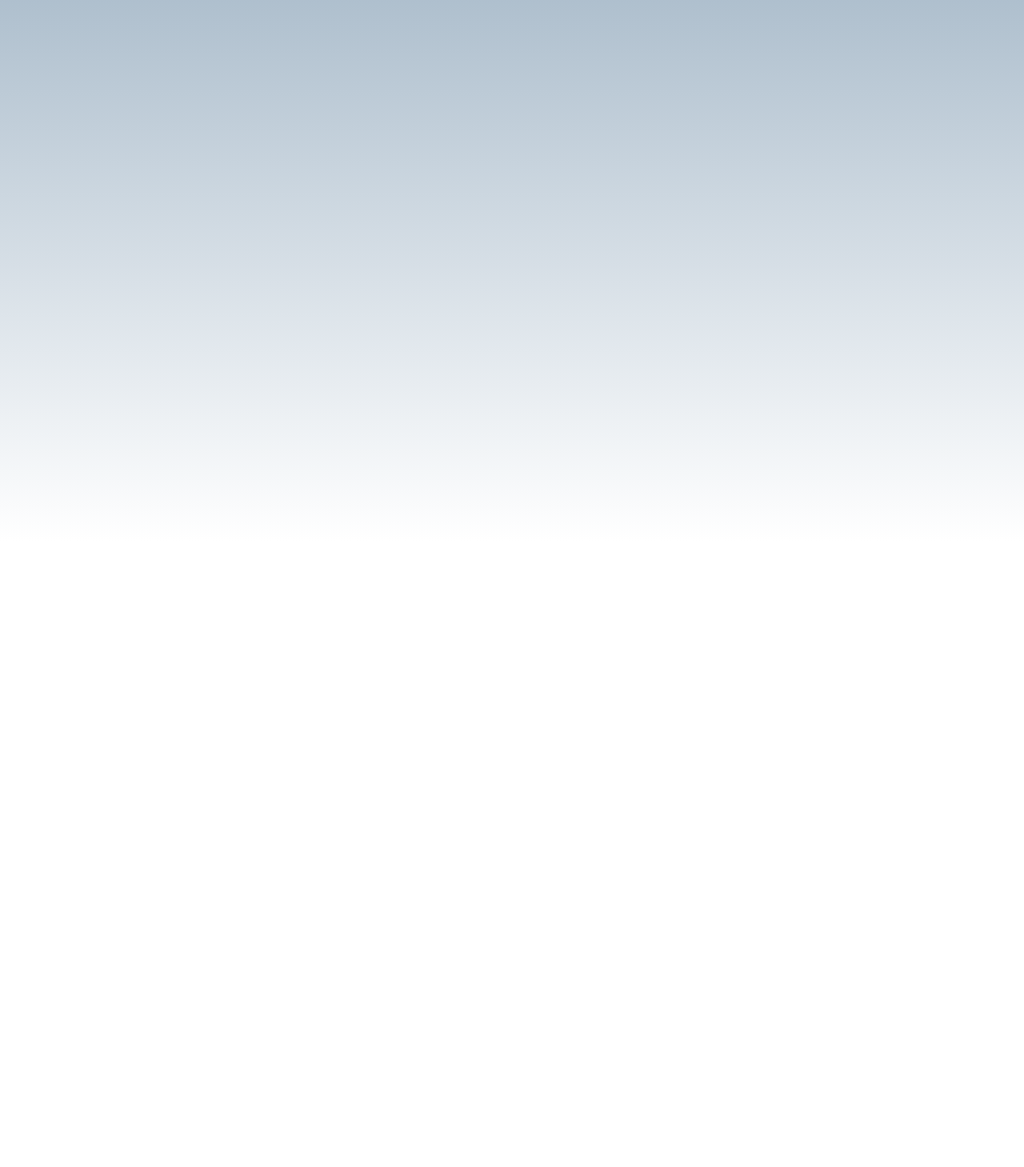
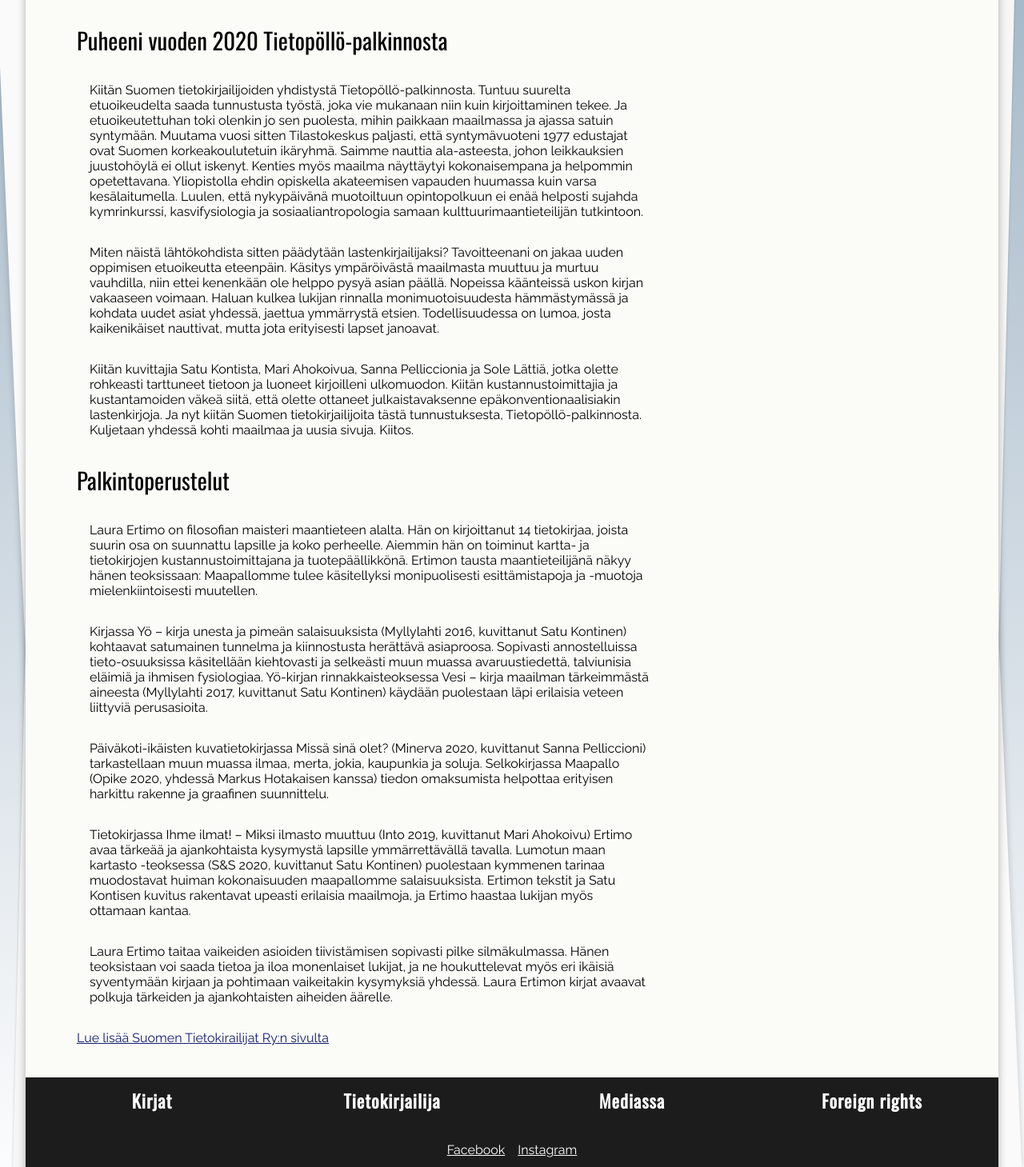
Before and after one commit to ramert/lauraertimo, a Vue app: page /tietopollo in a window 1280 px wide. Shown: the part 123-1582 px from the top of the page at 80% size. Before the commit the page ends 800 px from the top, so only its background shows below. Built offline with nearby package versions, Linux system fonts and the light colour scheme.

Commit message:
Media page and content update Tietopollo page

```diff
--- a/src/assets/styles/typography.css
+++ b/src/assets/styles/typography.css
@@ -95,3 +95,8 @@ p {
 .ingress--center {
   text-align: center;
 }
+
+a:focus {
+  outline: none;
+  box-shadow: inset 0px -1px 0 0px var(--color-blue);
+}
--- a/src/components/Navibar.vue
+++ b/src/components/Navibar.vue
@@ -5,6 +5,9 @@
     </router-link>
     <router-link to="/author" tag="button" class="button">
       <span class="h3 button-text">Tietokirjailija</span>
+    </router-link>
+    <router-link to="/media" tag="button" class="button">
+      <span class="h3 button-text">Mediassa</span>
     </router-link>
     <router-link to="/foreign" tag="button" class="button">
       <span class="h3 button-text">Foreign rights</span>
@@ -24,12 +27,12 @@ export default {
 <style lang="scss" scoped>
 .button-wrapper {
   display: block;
-  box-shadow: -2px 5px 5px -5px rgba(0,0,0,0.46);
+  border-bottom: 2px solid var(--color-blue);
   margin-bottom: calc( 12 * var(--spacing-unit));
 
   @media screen and (min-width: 768px) {
     display: grid;
-    grid-template-columns: 1fr 1fr 1fr;
+    grid-template-columns: 1fr 1fr 1fr 1fr;
     margin-bottom: calc( 18 * var(--spacing-unit));
   }
 }
@@ -91,6 +94,13 @@ export default {
 
   &:focus {
     outline: none;
+    box-shadow: inset 0px -10px 0 0px var(--color-lightblue);
+  }
+
+    &:hover {
+    color: var(--color-background2);
+    background-color: var(--color-blue);
+    box-shadow: none;
   }
 }
 
@@ -99,6 +109,7 @@ export default {
     padding: 0;
     box-shadow: none;
     margin-bottom: 0;
+    border-bottom: none;
   }
   .button {
     margin: 0;
--- a/src/router/index.js
+++ b/src/router/index.js
@@ -4,7 +4,10 @@ import Router from 'vue-router';
 import Home from '@/views/Home';
 import Books from '@/views/Books';
 import Author from '@/views/Author';
+import Media from '@/views/Media';
 import Foreign from '@/views/Foreign';
+
+import Tietopollo from '@/views/Tietopollo';
 
 // Books
 import Yo from '@/books/Yo';
@@ -52,6 +55,23 @@ const routes = [
     meta: {
       title: 'Foreign rights',
       parent: '/'
+    },
+  },
+  {
+    path: '/media',
+    name: 'Mediassa',
+    component: Media,
+    meta: {
+      title: 'Mediassa',
+      parent: '/'
+    },
+  },
+  {
+    path: '/tietopollo',
+    name: 'Tietopöllö palkinto',
+    component: Tietopollo,
+    meta: {
+      title: 'Tietopöllö-palkinto',
     },
   },
   // Books
--- a/src/views/Foreign.vue
+++ b/src/views/Foreign.vue
@@ -34,8 +34,10 @@
   import VesiImage from '@/assets/vesi/kansi.jpg';
   import YoImage from '@/assets/yo/kansi.jpg';
   import IhmeIlmatImage from '@/assets/ihmeilmat/ihme-ilmat-miksi-ilmasto-muuttuu.jpg';
+  import IhmeIlmatPuuha from '@/assets/ihme-ilmat-puuha.jpeg';
   import LumottuImage from '@/assets/lumotunmaankartasto/lumotun-maan-kartasto.jpg';
   import PikkuTietoMissaImage from '@/assets/missa-sina-olet.jpg';
+  import PikkuTietoMennaanImage from '@/assets/mennaan-piiloon.jpeg';
   import ForeignItem from '@/components/book/ForeignBookItem';
 
   Vue.component("vForeignItem", ForeignItem);
@@ -95,6 +97,10 @@
           label: "ITALY: Mondadori/Edizioni Piemme",
           link: "https://www.battelloavapore.it/libri/cose-successo-al-clima-i-cambiamenti-del-nostro-pianeta-spiegati-ai-bambini"
         },
+          {
+          label: "LATVIA: Jumava",
+          link: ""
+        },
         {
           label: "LITHUANIA: Obuolys",
           link: "https://obuolys.lt/produktas/isproteje-orai/"
@@ -109,7 +115,7 @@
         },
         {
           label: "POLAND: Amber",
-          link: ""
+          link: "http://www.wydawnictwoamber.pl/kategorie/amberek-ilustrowane-edukacyjne-ksiazki-dla-dzieci-/co-sie-dzieje-z-pogoda-dlaczego-klimat-sie-zmienia,p260624324"
         },
         {
           label: "SERBIA: Odiseja",
@@ -124,17 +130,17 @@
           link: "https://www.editorialastronave.com/item/es/437-que-clima-tan-raro/"
         },
         {
+          label: "DENMARK: Staarup & Co.",
+          link: ""
+        },
+        {
           label: "SWEDEN: Rabén & Sjögren",
           link: "http://www.rabensjogren.se/bocker/193648-virrigt-vader"
         },
         {
-          label: "TURKEY: Kolektif",
-          link: ""
-        },
-        {
           label: "UNITED STATES (North America) Skyhorse Publishing/Sky Pony Press",
           link: "https://www.skyhorsepublishing.com/sky-pony-press/9781510763623/why-does-climate-change/"
-        }
+        },
       ]
     },
     {
@@ -162,6 +168,7 @@
       ]
     },
     {
+      cover: PikkuTietoMennaanImage,
       title:"Invisible World",
       orig:"Mennään piiloon! 2021",
       link:"http://www.ahlbackagency.com/book/mini-science-invisible-world/",
@@ -170,7 +177,25 @@
           label: "FINLAND: Karisto (orig.)"
         },
         {
+          label: 'ESTONIA: Avita',
+          link: 'https://www.avita.ee/33672'
+        },
+        {
           label: "TURKEY: Yapi Kredi Publishing"
+        }
+      ]
+    },
+    {
+      cover: IhmeIlmatPuuha,
+      title:"Weird Weather! Activity Book for Climate Heroes",
+      orig:"Ihme ilmat! Koko perheen puuhakirja! 2021",
+      link:"https://www.ahlbackagency.com/book/weird-weather-activity-book-for-climate-heroes/?bookId=1023",
+      rights: [
+        {
+          label: "FINLAND: Into Kustannus (orig.)"
+        },
+        {
+          label: 'DENMARK: Staarup & Co.',
         }
       ]
     },
@@ -184,7 +209,13 @@
           label: "FINLAND: Kustantamo S&S (orig.)"
         },
         {
+          label: "POLAND: Eurograf"
+        },
+        {
           label: "RUSSIA: AST"
+        },
+        {
+          label: "TURKEY: Alfa"
         }
       ]
     },
--- a/src/views/Home.vue
+++ b/src/views/Home.vue
@@ -47,22 +47,10 @@ const news = [
         link: "/lumotunMaanKartasto"
     },
     {
-        category: 'Mediassa',
-        title: "Sirpaletiedon ajassa kirja on anarkistinen esine",
-        text: "Lue haastatteluni Sanan arvo -sarjassa.",
-        link: "https://www.sanasto.fi/sanan-arvo-sirpaletiedon-ajassa-kirja-on-anarkistinen-esine/"
-    },
-    {
         category: 'Uutta',
         title: "Yhteistyötä Teatteri Ilmi Ö:n kanssa",
         text: "Teatteri Ilmi Ö tarttuu haasteeseen ja luo tietokirjan pohjalta osallistavan esityksen koululaisille. Laura on mukana sekä esityksen rakentamisessa että lavalla.",
         link: "https://www.teatteri-ilmio.fi/nosto/ihme-ilmat-forumteatteriesitys-2/"
-    },
-    {
-        category: 'Mediassa',
-        title: "Lumotun maan kartastossa Irvikissa törmää galaksiin",
-        text: "Kai Vaijärvi esittelee ja arvioi laajasti tuotantoani Lastenkulttuurin vinkkarissa.",
-        link: "http://karivaijarvi.blogspot.com/2020/09/lumotun-maan-kartastossa-irvikissa.html"
     }
 ]
 
--- /dev/null
+++ b/src/views/Media.vue
@@ -0,0 +1,77 @@
+<template>
+  <vPage>
+    <vNews :newsData="content" color="blue" bookPage="true" />
+  </vPage>
+</template>
+
+<script>
+import Vue from 'vue';
+
+const content = [
+    {
+        category: 'Haastattelu',
+        title: "Sirpaletiedon ajassa kirja on anarkistinen esine",
+        text: "Lue haastatteluni Sanan arvo -sarjassa.",
+        link: "https://www.sanasto.fi/sanan-arvo-sirpaletiedon-ajassa-kirja-on-anarkistinen-esine/"
+    },
+    {
+        category: 'Palkinto',
+        title: "Ihme ilmat on mielestäni edelleen yksi käyttökelpoisimmista ja todella monen ikäisille lapsille ja nuorille sopiva perusteos ilmastonmuutoksesta." ,
+        text: "Päivi Heikkilä-Halttunen onnittelee Tietopöllö-palkinnosta Lastenkirjahyllyssä.",
+        link: "https://lastenkirjahylly.blogspot.com/2020/12/tietopollo-palkinto-laura-ertimolle.html"
+    },
+       {
+        category: 'Palkinto',
+        title: 'Tietopöllö-palkinto 2020',
+        text: "Laura Ertimon kirjat avaavat polkuja tärkeiden ja ajankohtaisten aiheiden äärelle. Suomen tietokirjailijoiden yhdistys myönsi Lauralle vuoden 2020 Tietopöllö-palkinnon.",
+        link: '/tietopollo'
+    },
+    {
+        category: 'Joulukalenteri',
+        title: "Kukapa ei toivoisi valkoista joulua.",
+        text: "Lue Lauran Lumi-tarina Lastenkirjainstituutin joulukalenterin luukusta 7.",
+        link: "https://lukemo.fi/joulukalenteri-2020-luukku-7/"
+    },
+    {
+        category: 'Blogi',
+        title: "Lumotun maan kartastossa Irvikissa törmää galaksiin",
+        text: "Kai Vaijärvi esittelee ja arvioi laajasti tuotantoani Lastenkulttuurin vinkkarissa.",
+        link: "http://karivaijarvi.blogspot.com/2020/09/lumotun-maan-kartastossa-irvikissa.html"
+    },
+    {
+        category: 'Yhteystietoja',
+        title: "Kirjailijasivut sosiaalisessa mediassa",
+        text: "Löydät ajankohtaisia asioita ja kirja-arvosteluja Facebook-sivultani ja kuvitettuja hetkiä kirjailija-arjesta Instagramista. Some-tilien kautta saat minuun suoran yhteyden.",
+        link: [
+          {
+            name: 'Facebook',
+            link: "https://www.facebook.com/lauraertimokirjailija"
+          },
+          {
+            name: "Instagram",
+            link: "https://www.instagram.com/lauraertimo/"
+          }
+        ]
+    },
+];
+export default {
+  name: 'Media',
+  data() {
+    return {
+      content
+    }
+  }
+}
+</script>
+
+<style lang="scss" scoped>
+.author {
+  margin-top: calc(4* var(--spacing-unit));
+  background: var(--color-light-brown);
+}
+.some-list-element {
+  display: grid;
+  grid-template-columns: 50px 2fr;
+  gap: var(--spacing-unit);
+}
+</style>
--- /dev/null
+++ b/src/views/TietoPollo.vue
@@ -0,0 +1,35 @@
+<template>
+ <vPage>
+    <section class="author row row-9-3">
+        <div>
+            <h2 class="h2">Puheeni vuoden 2020 Tietopöllö-palkinnosta</h2>
+            <vParagraph>
+              Kiitän Suomen tietokirjailijoiden yhdistystä Tietopöllö-palkinnosta. Tuntuu suurelta etuoikeudelta saada tunnustusta työstä, joka vie mukanaan niin kuin kirjoittaminen tekee. Ja etuoikeutettuhan toki olenkin jo sen puolesta, mihin paikkaan maailmassa ja ajassa satuin syntymään. Muutama vuosi sitten Tilastokeskus paljasti, että syntymävuoteni 1977 edustajat ovat Suomen korkeakoulutetuin ikäryhmä. Saimme nauttia ala-asteesta, johon leikkauksien juustohöylä ei ollut iskenyt. Kenties myös maailma näyttäytyi kokonaisempana ja helpommin opetettavana. Yliopistolla ehdin opiskella akateemisen vapauden huumassa kuin varsa kesälaitumella. Luulen, että nykypäivänä muotoiltuun opintopolkuun ei enää helposti sujahda kymrinkurssi, kasvifysiologia ja sosiaaliantropologia samaan kulttuurimaantieteilijän tutkintoon.
+            </vParagraph>
+            <vParagraph>
+              Miten näistä lähtökohdista sitten päädytään lastenkirjailijaksi? Tavoitteenani on jakaa uuden oppimisen etuoikeutta eteenpäin. Käsitys ympäröivästä maailmasta muuttuu ja murtuu vauhdilla, niin ettei kenenkään ole helppo pysyä asian päällä. Nopeissa käänteissä uskon kirjan vakaaseen voimaan. Haluan kulkea lukijan rinnalla monimuotoisuudesta hämmästymässä ja kohdata uudet asiat yhdessä, jaettua ymmärrystä etsien. Todellisuudessa on lumoa, josta kaikenikäiset nauttivat, mutta jota erityisesti lapset janoavat.
+            </vParagraph>
+            <vParagraph>
+              Kiitän kuvittajia Satu Kontista, Mari Ahokoivua, Sanna Pelliccionia ja Sole Lättiä, jotka olette rohkeasti tarttuneet tietoon ja luoneet kirjoilleni ulkomuodon. Kiitän kustannustoimittajia ja kustantamoiden väkeä siitä, että olette ottaneet julkaistavaksenne epäkonventionaalisiakin lastenkirjoja. Ja nyt kiitän Suomen tietokirjailijoita tästä tunnustuksesta, Tietopöllö-palkinnosta. Kuljetaan yhdessä kohti maailmaa ja uusia sivuja. Kiitos.
+            </vParagraph>
+            <h2 class="h2">Palkintoperustelut</h2>
+            <vParagraph>
+                Laura Ertimo on filosofian maisteri maantieteen alalta. Hän on kirjoittanut 14 tietokirjaa, joista suurin osa on suunnattu lapsille ja koko perheelle. Aiemmin hän on toiminut kartta- ja tietokirjojen kustannustoimittajana ja tuotepäällikkönä. Ertimon tausta maantieteilijänä näkyy hänen teoksissaan: Maapallomme tulee käsitellyksi monipuolisesti esittämistapoja ja -muotoja mielenkiintoisesti muutellen.
+            </vParagraph>
+            <vParagraph>
+                Kirjassa Yö – kirja unesta ja pimeän salaisuuksista (Myllylahti 2016, kuvittanut Satu Kontinen) kohtaavat satumainen tunnelma ja kiinnostusta herättävä asiaproosa. Sopivasti annostelluissa tieto-osuuksissa käsitellään kiehtovasti ja selkeästi muun muassa avaruustiedettä, talviunisia eläimiä ja ihmisen fysiologiaa. Yö-kirjan rinnakkaisteoksessa Vesi – kirja maailman tärkeimmästä aineesta (Myllylahti 2017, kuvittanut Satu Kontinen) käydään puolestaan läpi erilaisia veteen liittyviä perusasioita.
+            </vParagraph>
+            <vParagraph>
+                Päiväkoti-ikäisten kuvatietokirjassa Missä sinä olet? (Minerva 2020, kuvittanut Sanna Pelliccioni) tarkastellaan muun muassa ilmaa, merta, jokia, kaupunkia ja soluja. Selkokirjassa Maapallo (Opike 2020, yhdessä Markus Hotakaisen kanssa) tiedon omaksumista helpottaa erityisen harkittu rakenne ja graafinen suunnittelu.
+            </vParagraph>
+            <vParagraph>
+                Tietokirjassa Ihme ilmat! – Miksi ilmasto muuttuu (Into 2019, kuvittanut Mari Ahokoivu) Ertimo avaa tärkeää ja ajankohtaista kysymystä lapsille ymmärrettävällä tavalla. Lumotun maan kartasto -teoksessa (S&S 2020, kuvittanut Satu Kontinen) puolestaan kymmenen tarinaa muodostavat huiman kokonaisuuden maapallomme salaisuuksista. Ertimon tekstit ja Satu Kontisen kuvitus rakentavat upeasti erilaisia maailmoja, ja Ertimo haastaa lukijan myös ottamaan kantaa.
+            </vParagraph>
+            <vParagraph>
+                Laura Ertimo taitaa vaikeiden asioiden tiivistämisen sopivasti pilke silmäkulmassa. Hänen teoksistaan voi saada tietoa ja iloa monenlaiset lukijat, ja ne houkuttelevat myös eri ikäisiä syventymään kirjaan ja pohtimaan vaikeitakin kysymyksiä yhdessä. Laura Ertimon kirjat avaavat polkuja tärkeiden ja ajankohtaisten aiheiden äärelle.
+            </vParagraph>
+            <a href="https://www.suomentietokirjailijat.fi/ajankohtaista/vuoden-2020-tietopollo-palkinto-laura-ertimolle.html" target="_blank" rel="noreferrer">Lue lisää Suomen Tietokirailijat Ry:n sivulta</a>
+        </div>
+    </section>
+  </vPage>
+</template>
```
